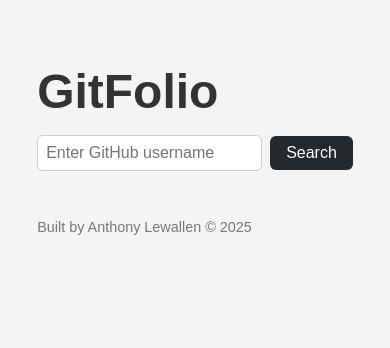
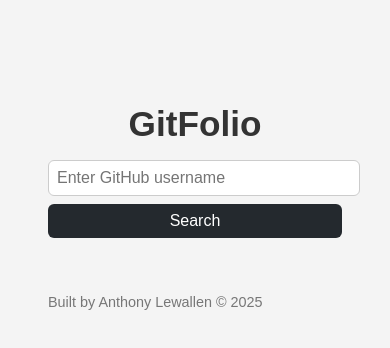
Before and after one commit to LewallenAE/gitfolio, a React (Create React App) app: page / in a window 390 px wide. Shown: the top 348 px of the page. Built offline with nearby package versions, Linux system fonts and the light colour scheme.

Commit message:
Update gitfolioStyles.css

```diff
--- a/src/gitfolioStyles.css
+++ b/src/gitfolioStyles.css
@@ -99,3 +99,45 @@ li {
   margin-top: 0.5rem;
   color: #666;
 }
+
+.language-tag {
+  display: inline-block;
+  background-color: #eef;
+  padding: 0.2rem 0.5rem;
+  border-radius: 4px;
+  font-size: 0.9rem;
+  color: #333;
+  margin-top: 0.5rem;
+}
+/*   For mobile.
+*/
+@media (max-width: 480px) {
+  input,
+  button {
+    width: 100%;
+    margin: 0 0 0.5rem 0;
+  }
+
+  .repo-card {
+    font-size: 0.95rem;
+    padding: 0.75rem;
+  }
+
+  .repo-card a {
+    font-size: 1rem;
+  }
+
+  h1 {
+    font-size: 2.2rem;
+    text-align: center;
+  }
+
+  h2 {
+    font-size: 1.6rem;
+    text-align: center;
+  }
+
+  .container {
+    padding: 1rem;
+  }
+}
```
